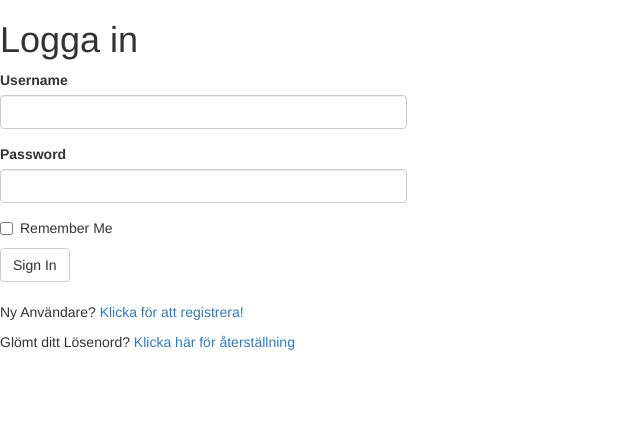
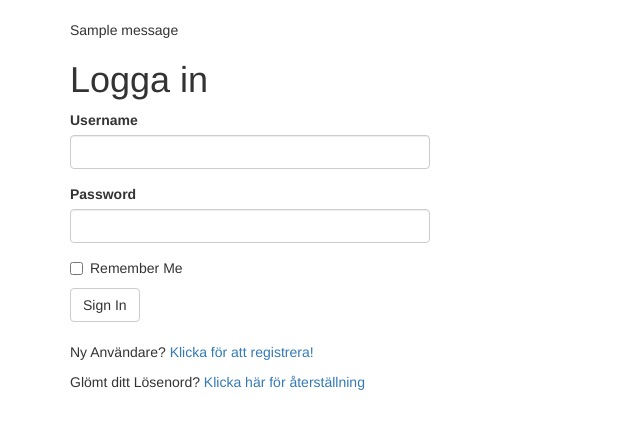
Before and after one commit to loukasmaki/trat, a Flask app: page /auth/login in a window 1280 px wide. Shown: the part 52-481 px from the top of the page, without its empty margins (0-640 px from the left). Run offline with Flask 2, Linux system fonts and the light colour scheme; tables that the repository leaves empty hold one stand-in row (values such as "Sample post"); one stand-in notice (Sample message) is shown; some libraries are stand-ins or nearby versions.

Commit message:
fixed flash messages that weren't showing. Still would be good to make the mclearer

```diff
--- a/app/templates/base.html
+++ b/app/templates/base.html
@@ -33,7 +33,17 @@
 {% endblock %}
 
 {% block content %}
-{% block app_content  %}{% endblock  %}
+    <div class="container">
+	    {% with messages = get_flashed_messages()  %}
+	    {% if messages  %}
+	        {% for message in messages  %}
+		<div class="aler alert-infor" role="alert">{{ message }}</div>
+		{% endfor %}
+	    {% endif %}
+	    {% endwith %}
+
+        {% block app_content  %}{% endblock  %}
+    </div>
 {% endblock %}
 
 {% block scripts %}
```
Also changed, not shown: app.db.
